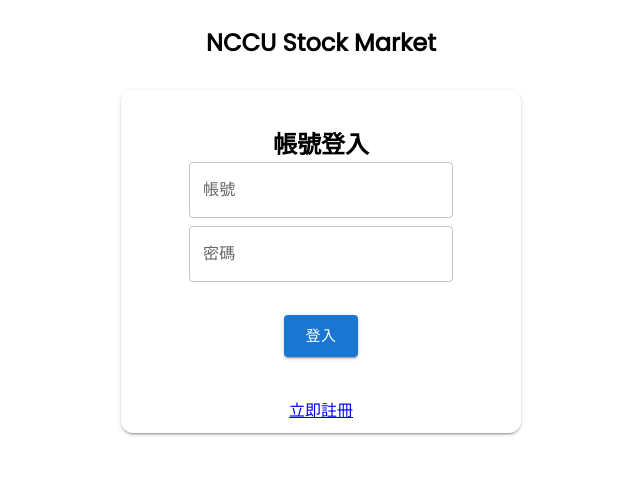
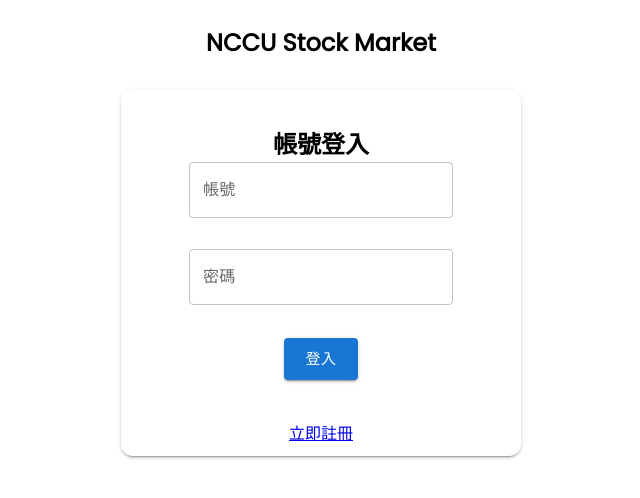
Before and after one commit to ShallyLai/NCCU-Stock-Market, a React (Create React App) app in the folder myreact/: page / in a window 1280 px wide. Shown: the top 498 px of the page, without its empty margins (319-959 px from the left). Built offline with nearby package versions, Linux system fonts and the light colour scheme.

Commit message:
TodoList

```diff
--- a/myreact/src/index.css
+++ b/myreact/src/index.css
@@ -110,3 +110,7 @@
   margin-top: 30px;
   text-align: center;
 }
+
+#outlined-password-input-helper-text {
+  color: red;
+}
--- a/myreact/src/pages/component/Login.js
+++ b/myreact/src/pages/component/Login.js
@@ -6,11 +6,19 @@
 const Login = ({ onType }) => {
   const [acc, setAcc] = useState('')
   const [pwd, setPwd] = useState('')
+  const [flag, setFlag] = useState(' ')
 
   const onSubmit = (e) => {
     e.preventDefault()
 
     if (!acc) { alert('請輸入帳號！'); return; }
+
+    const re = /^[A-Za-z0-9]+$/g;
+    if (re.test(acc) == false ){
+      alert('請勿輸入特殊字符');
+      return;
+    }
+
     if (!pwd) { alert('請輸入密碼！'); return; }
     onType({ acc, pwd })
   }
@@ -31,8 +39,19 @@
             autoComplete="current-password"
             placeholder='輸入您的帳號'
             value={acc}
-            onChange={(e) => setAcc(e.target.value)}
-          />
+            helperText={flag}
+            onChange={(e) => {
+              const re = /^[A-Za-z0-9]*$/g;
+              if (re.test(e.target.value) == false ){
+                setFlag("請勿輸入特殊字符");
+              }
+              else {
+                setFlag(" ");
+              }
+              setAcc(e.target.value);
+              return;
+            }
+          }/>
         </div>
         <div className='form-control'>
           <TextField
```
Also changed, not shown: 1 other file (tests, documents, lock files or other folders).
